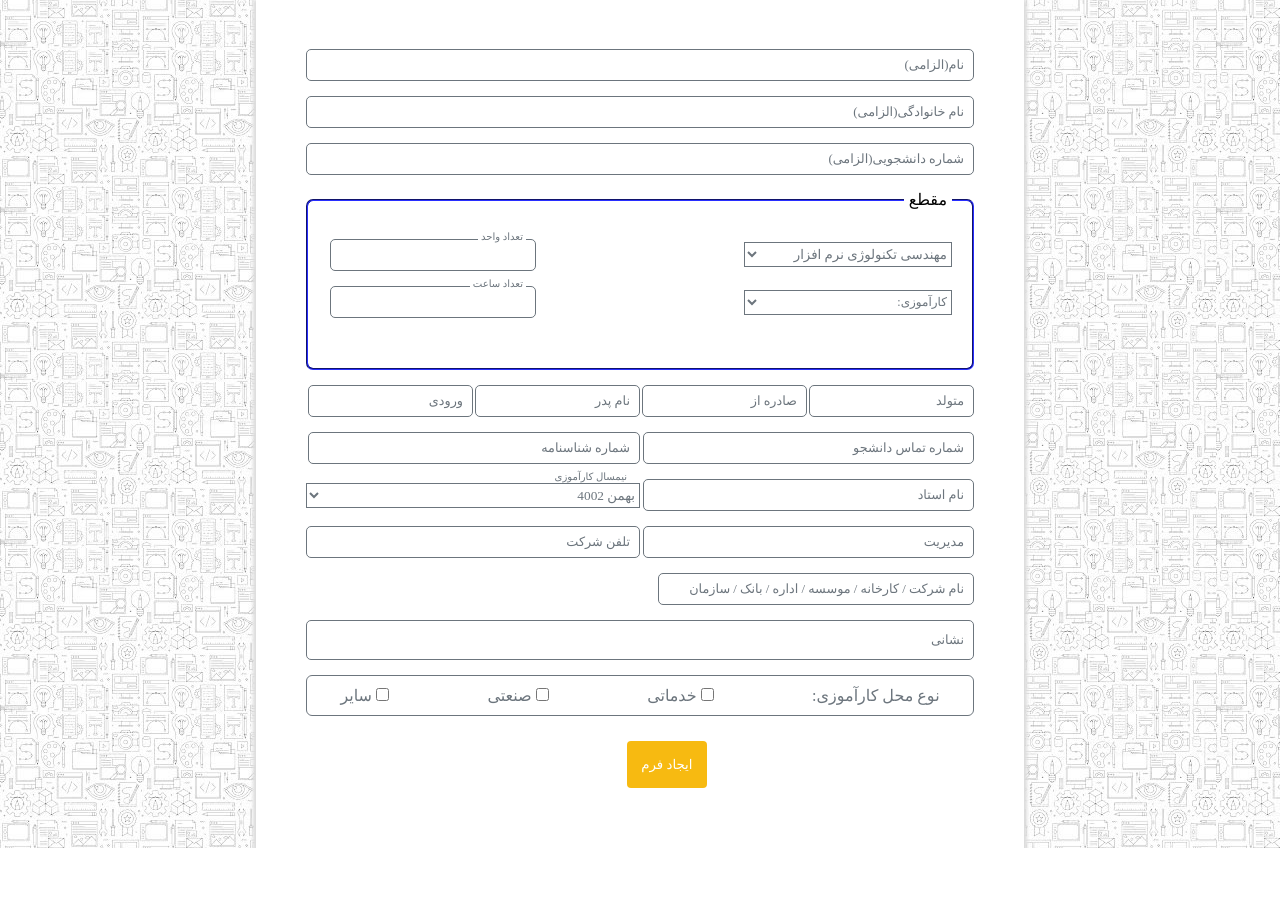
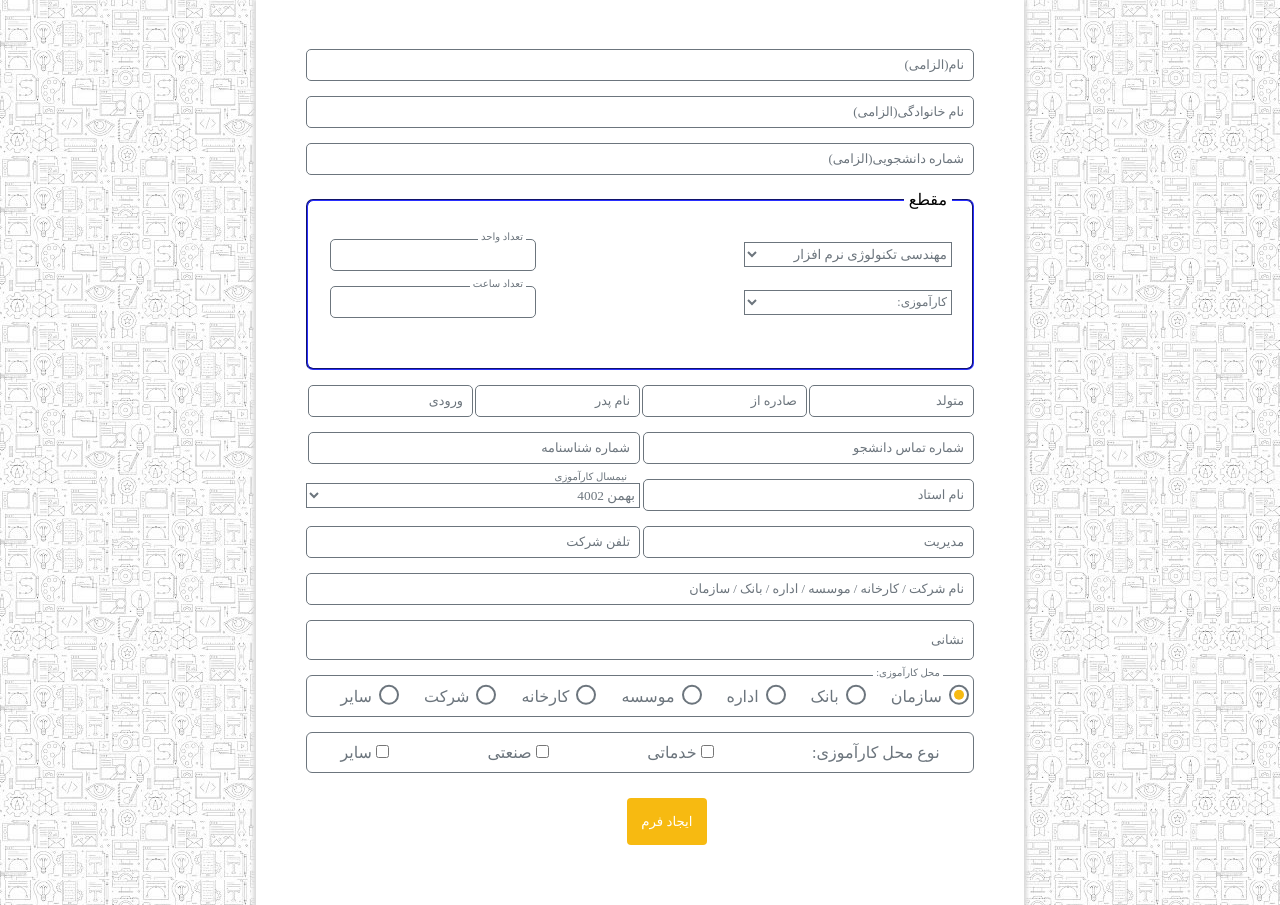
Before and after one commit to zahra16toa/form, a PHP site: page / in a window 1280 px wide. Shown: the part 116-1021 px from the top of the page. Before the commit the page ends 964 px from the top, so only its background shows below. Run offline with PHP 8.4, Linux system fonts and the light colour scheme; lists and menus that the app fills with data are empty; some web fonts are replaced.

Commit message:
added place of learning work

```diff
--- a/index.php
+++ b/index.php
@@ -153,11 +153,24 @@
         </div>
     </span>
     <span class="input-form">
+    <!-- <div>
         <span class="radio-span">
-            <label class="radio-label peyvaste" for="peyvaste"> پیوسته
-                <input type="radio" name="grade1" class="radio" required id="peyvaste" value="پیوسته " checked/>
+            <label class="radio-label" for="Company"> شرکت
+                <input type="radio" name="" class="learning-work-radio" required id="Company" value="" checked/>
             </label>
         </span>
+        <span class="radio-span">
+            <label class="radio-label" for="industrialCompany"> کارخانه
+                <input type="radio" name="" class="learning-work-radio" required id="industrialCompany" value=" " checked/>
+            </label>
+        </span>
+        <span class="radio-span">
+            <label class="radio-label" for="association"> موسسه
+                <input type="radio" name="" class="learning-work-radio" required id="association" value=" " checked/>
+            </label>
+        </span>
+        <label>محل کارآموزی:</label>
+    </div> -->
         <div class="input-box">
             <input type="text" class="text-input" name="companyName" id="companyName" required>
             <label class="input-label company" for=""> نام شرکت / کارخانه / موسسه / اداره / بانک / سازمان</label>
@@ -169,6 +182,47 @@
             <label class="input-label" for="">نشانی</label>
         </div>
     </span>
+    <div>
+        <span class="input-form">
+        <span class="radio-span">
+            <label class="radio-label" for="more"> سایر
+                <input type="radio" name="work" class="learning-work-radio" required id="more" value=" " />
+            </label>
+        </span>
+        <span class="radio-span">
+            <label class="radio-label" for="Company"> شرکت
+                <input type="radio" name="work" class="learning-work-radio" required id="Company" value="" />
+            </label>
+        </span>
+        <span class="radio-span">
+            <label class="radio-label" for="industrialCompany"> کارخانه
+                <input type="radio" name="work" class="learning-work-radio" required id="industrialCompany" value=" " />
+            </label>
+        </span>
+        <span class="radio-span">
+            <label class="radio-label" for="association"> موسسه
+                <input type="radio" name="work" class="learning-work-radio" required id="association" value=" " />
+            </label>
+        </span>
+        <span class="radio-span">
+            <label class="radio-label" for="edare"> اداره
+                <input type="radio" name="work" class="learning-work-radio" required id="edare" value=" " />
+            </label>
+        </span>
+        <span class="radio-span">
+            <label class="radio-label" for="bank"> بانک
+                <input type="radio" name="work" class="learning-work-radio" required id="bank" value=" " />
+            </label>
+        </span>
+        <span class="radio-span">
+            <label class="radio-label" for="sazman"> سازمان
+                <input type="radio" name="work" class="learning-work-radio" required id="sazman" value=" " checked/>
+            </label>
+        </span>
+
+            <label class="input-label" id="unitLabel" for="">:محل کارآموزی</label>
+        </span>
+    </div>
     <div>
         <span class="input-form">
             <label for="more"> سایر
@@ -183,6 +237,7 @@
             <label for="">:نوع محل کارآموزی</label>
         </span>
     </div>
+
         <button type="submit">ایجاد فرم</button>
 
     </form>
--- a/style.css
+++ b/style.css
@@ -292,15 +292,23 @@ input[type="radio"]:checked::before{
     direction: ltr;
     font-size: 12pt;
 }
- form > div:nth-child(11) > span > label,
+ form > div:nth-child(12) > span > label,
  input[type="checkbox"]{
     cursor: pointer;
  }
- form > div:nth-child(11){
+form > div:nth-child(11),
+form > div:nth-child(12){
     padding: 10px 5%;
     border: 1px solid var(--gray);
     border-radius: 6px;
     width: 100%;
+    position: relative;
+ }
+ .input-form .radio-span{
+    padding-right: 3%;
+ }
+ body > form > div:nth-child(11) > span > label{
+    right: 20;
  }
 /* media queries */
 @media (max-width: 700px) {
```
